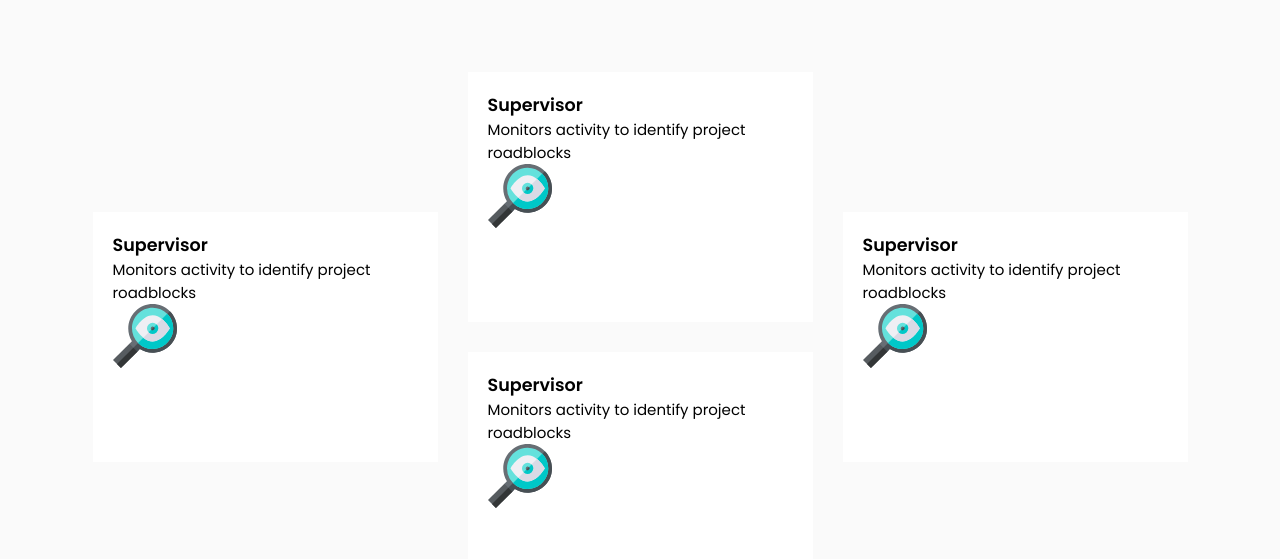
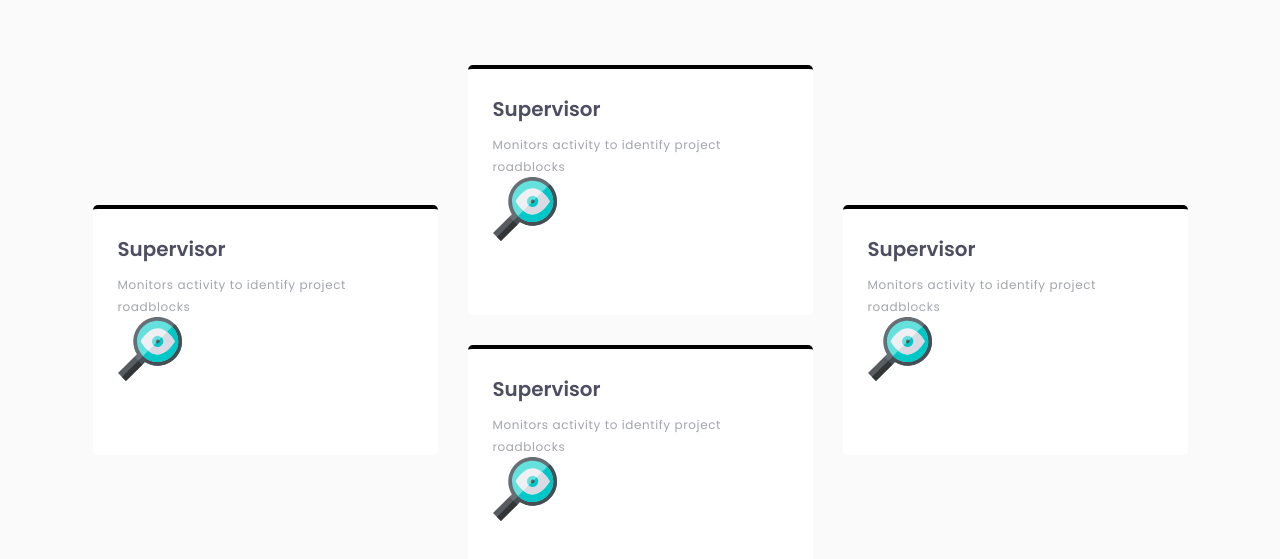
Before and after one commit to kapiernik/fourcard-frontend-mentor, a plain HTML site: page index.html in a window 1280 px wide. Shown: the part 245-804 px from the top of the page. Drawn offline with Linux system fonts and the light colour scheme.

Commit message:
стили для заголовка и подзаголовка карточки

```diff
--- a/scss/style.scss
+++ b/scss/style.scss
@@ -32,7 +32,7 @@ body{
 
 .header{
     padding-top: 76px;
-    padding-bottom: 75px;
+    padding-bottom: 68px;
     @extend %flex-col-c;
     &__title h1{
         font-size: 36px;
@@ -58,9 +58,25 @@ body{
     gap: 30px 30px;
     .card{
         background-color: #fff;
-        padding: 20px;
+        padding: 25px;
         width: 345px;
         height: 250px;
+        border-radius: 5px;
+        border-top: #000 solid 4px;
+        display: flex;
+        flex-direction: column;
+        align-items: flex-start;
+        &__title{
+            color: $dark-blue;
+            font-size: 17px;
+            padding-bottom: 10px;
+        }
+        &__subtitle{
+            color: $gray-blue;
+            font-size: 12px;
+            letter-spacing: 0.6px;
+            line-height: 1.8;
+        }
     }
     &__supervisor{
         grid-row: 1 / 3;
```
Also changed, not shown: scss/style.css, 1 other file.
